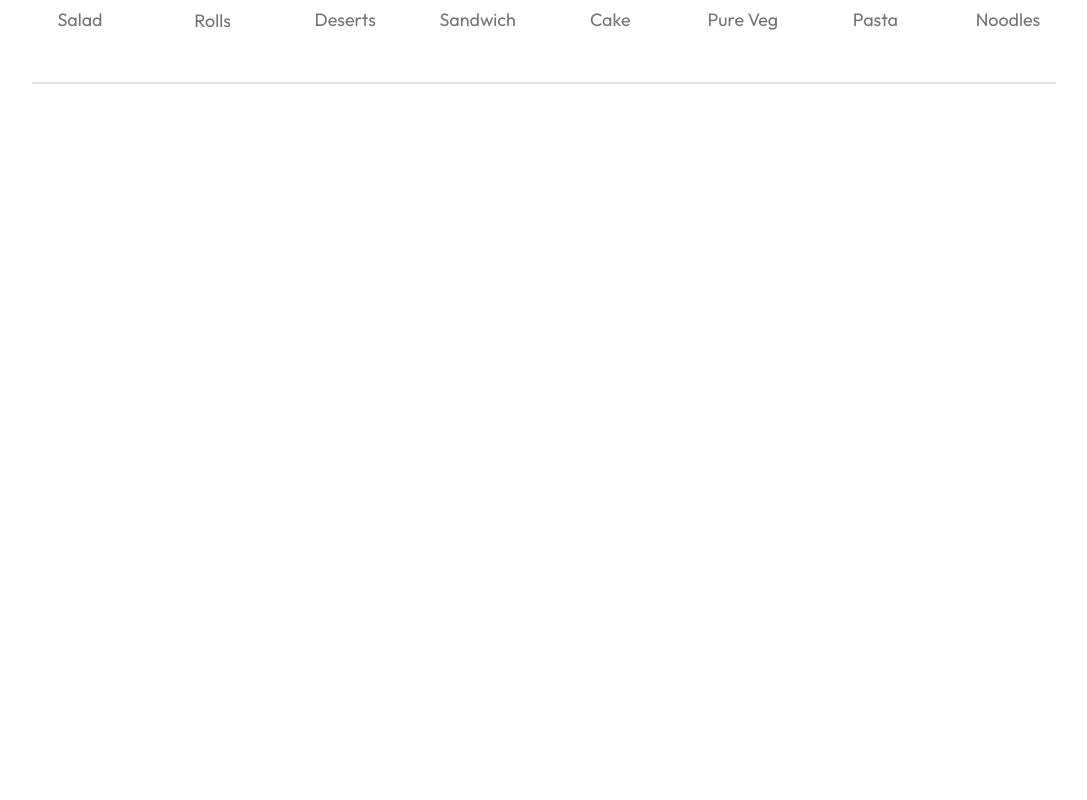
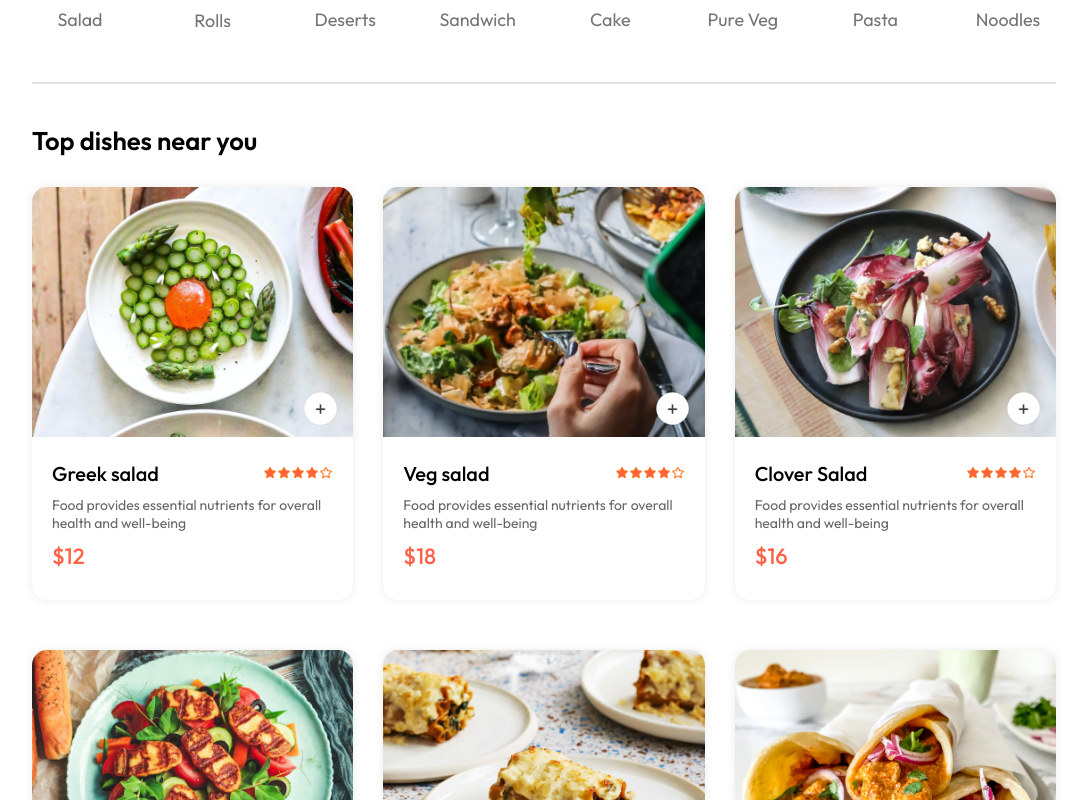
Before and after one commit to adg006/tomato, a React (Vite) app in the folder frontend/: page / in a window 1280 px wide. Shown: the part 820-1620 px from the top of the page, without its empty margins (96-1183 px from the left). Before the commit the page ends 914 px from the top, so only its background shows below. Built offline with nearby package versions, Linux system fonts and the light colour scheme.

Commit message:
added food listing component

```diff
--- a/frontend/src/App.jsx
+++ b/frontend/src/App.jsx
@@ -1,5 +1,4 @@
 import { Route, Routes } from "react-router-dom";
-
 import Home from "./pages/home/Home";
 import Navbar from "./components/navbar/Navbar";
 
--- /dev/null
+++ b/frontend/src/components/items/Item.jsx
@@ -0,0 +1,46 @@
+import { useState } from "react";
+import { assets } from "../../assets/assets.js";
+import "./item.css";
+
+const Item = ({ id, name, price, description, image }) => {
+  const [itemCount, setItemCount] = useState(0);
+
+  return (
+    <div className="food-item">
+      <div className="food-item-img-container">
+        <img src={image} alt="food image" className="food-item-image" />
+        {!itemCount ? (
+          <img
+            className="add"
+            onClick={() => setItemCount((prev) => prev + 1)}
+            src={assets.add_icon_white}
+          />
+        ) : (
+          <div className="food-item-counter">
+            <img
+              onClick={() => setItemCount((prev) => prev - 1)}
+              src={assets.remove_icon_red}
+              alt=""
+            />
+            <p>{itemCount}</p>
+            <img
+              onClick={() => setItemCount((prev) => prev + 1)}
+              src={assets.add_icon_green}
+              alt=""
+            />
+          </div>
+        )}
+      </div>
+      <div className="food-item-info">
+        <div className="food-item-name-rating">
+          <p>{name}</p>
+          <img src={assets.rating_starts} alt="stars" />
+        </div>
+        <p className="food-item-desc">{description}</p>
+        <p className="food-item-price">${price}</p>
+      </div>
+    </div>
+  );
+};
+
+export default Item;
--- /dev/null
+++ b/frontend/src/components/items/item.css
@@ -0,0 +1,74 @@
+.food-item {
+  width: 100%;
+  margin: auto;
+  border-radius: 15px;
+  box-shadow: 0 0 10px #00000015;
+  transition: 0.3s;
+  animation: fadeIn 1s;
+}
+
+.food-item-image {
+  width: 100%;
+  border-radius: 15px 15px 0 0;
+}
+
+.food-item-info {
+  padding: 20px;
+}
+
+.food-item-name-rating {
+  display: flex;
+  justify-content: space-between;
+  align-items: center;
+  margin-bottom: 10px;
+}
+
+.food-item-name-rating p {
+  font-size: 20px;
+  font-weight: 500;
+}
+
+.food-item-name-rating img {
+  width: 70px;
+}
+
+.food-item-desc {
+  color: #676767;
+  font-size: 14px;
+}
+
+.food-item-price {
+  color: tomato;
+  font-size: 22px;
+  font-weight: 500;
+  margin: 10px 0;
+}
+
+.food-item-img-container {
+  position: relative;
+}
+
+.food-item-img-container .add {
+  width: 35px;
+  position: absolute;
+  bottom: 15px;
+  right: 15px;
+  cursor: pointer;
+  border-radius: 50%;
+}
+
+.food-item-counter {
+  position: absolute;
+  bottom: 15px;
+  right: 15px;
+  display: flex;
+  align-items: center;
+  gap: 10px;
+  padding: 6px;
+  border-radius: 50px;
+  background-color: white;
+}
+
+.food-item-counter img {
+  width: 30px;
+}
--- /dev/null
+++ b/frontend/src/components/listing/Listing.jsx
@@ -0,0 +1,29 @@
+import { useContext } from "react";
+import { StoreContext } from "../../context/StoreContext";
+import "./listing.css";
+import Item from "../items/Item";
+
+const Listing = ({ category }) => {
+  const { food_list } = useContext(StoreContext);
+  return (
+    <div className="food-display" id="food-display">
+      <h2>Top dishes near you</h2>
+      <div className="food-display-list">
+        {food_list.map((item, index) => {
+          return (
+            <Item
+              key={index}
+              id={item._id}
+              name={item.name}
+              price={item.price}
+              description={item.description}
+              image={item.image}
+            />
+          );
+        })}
+      </div>
+    </div>
+  );
+};
+
+export default Listing;
--- /dev/null
+++ b/frontend/src/components/listing/listing.css
@@ -0,0 +1,16 @@
+.food-display {
+  margin-top: 30px;
+}
+
+.food-display h2 {
+  font-size: max(2vw, 24px);
+  font-weight: 600;
+}
+
+.food-display-list {
+  display: grid;
+  grid-template-columns: repeat(auto-fill, minmax(240px, 1fr));
+  margin-top: 30px;
+  gap: 30px;
+  row-gap: 50px;
+}
--- a/frontend/src/components/navbar/Navbar.jsx
+++ b/frontend/src/components/navbar/Navbar.jsx
@@ -1,5 +1,4 @@
 import { useState } from "react";
-
 import { assets } from "../../assets/assets.js";
 
 import "./navbar.css";
--- a/frontend/src/context/StoreContext.jsx
+++ b/frontend/src/context/StoreContext.jsx
@@ -1,5 +1,4 @@
 import { createContext } from "react";
-
 import { food_list } from "../assets/assets.js";
 
 export const StoreContext = createContext(null);
--- a/frontend/src/pages/home/Home.jsx
+++ b/frontend/src/pages/home/Home.jsx
@@ -1,7 +1,7 @@
 import { useState } from "react";
-
 import Header from "../../components/header/Header";
 import Menu from "../../components/menu/Menu";
+import Listing from "../../components/listing/Listing";
 
 import "./home.css";
 
@@ -12,6 +12,7 @@ export default function Home() {
     <div>
       <Header />
       <Menu category={category} setCategory={setCategory} />
+      <Listing category={category} />
     </div>
   );
 }
```
Also changed, not shown: frontend/src/components/menu/Menu.jsx (+4 -10 lines), frontend/src/main.jsx (+5 -6 lines). Lines whose indentation alone changed are shown as unchanged.
